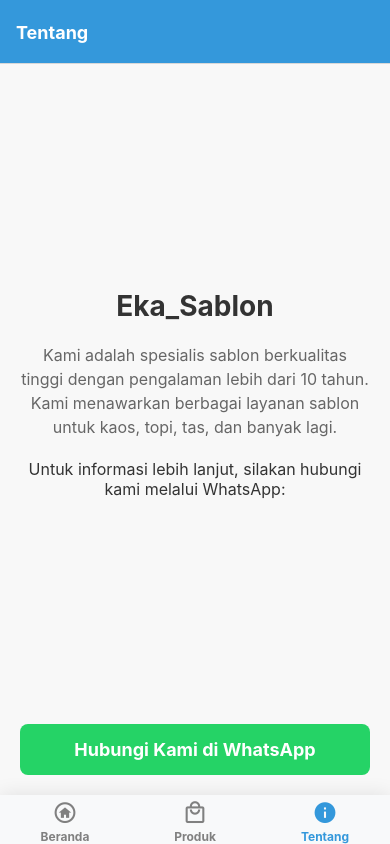
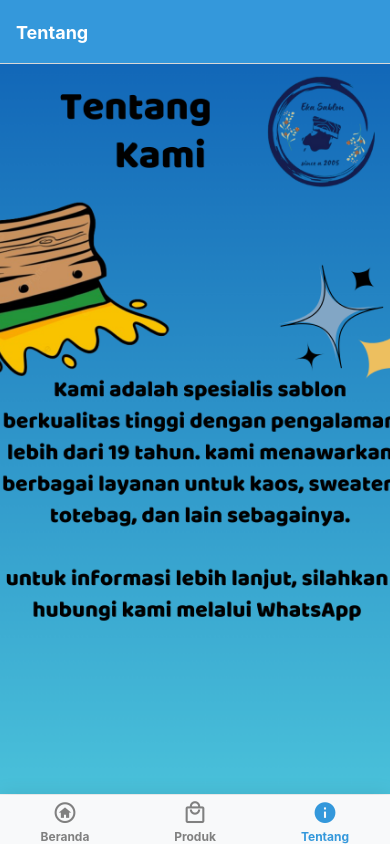
Before and after one commit to ekfebry/Eka-Sablon, a React Native app: screen /Tentang in a window 390 px wide. Built offline with nearby package versions, Linux system fonts and the light colour scheme.

Commit message:
menambahkan gambar di tentang.jsx

```diff
--- a/src/screens/Tentang.jsx
+++ b/src/screens/Tentang.jsx
@@ -1,9 +1,9 @@
 import React from 'react';
-import {StyleSheet, Text, View, TouchableOpacity, Linking} from 'react-native';
+import { Image, StyleSheet, Text, View, TouchableOpacity, Linking } from 'react-native';
+import Img1 from '../assets/image/Eka_Sablon.png';
 
 const About = () => {
   const handlePress = async () => {
-    // Ganti URL ini dengan URL WhatsApp atau website Anda
     const url = 'https://wa.me/6281939776637';
     const supported = await Linking.canOpenURL(url);
 
@@ -15,19 +15,10 @@ const About = () => {
   };
 
   return (
-    <View style={styles.container}>
-      <View style={styles.content}>
-        <Text style={styles.title}>Eka_Sablon</Text>
-        <Text style={styles.description}>
-          Kami adalah spesialis sablon berkualitas tinggi dengan pengalaman lebih dari 10 tahun.
-          Kami menawarkan berbagai layanan sablon untuk kaos, topi, tas, dan banyak lagi.
-        </Text>
-        <Text style={styles.instruction}>
-          Untuk informasi lebih lanjut, silakan hubungi kami melalui WhatsApp:
-        </Text>
-      </View>
+    <View>
+      <Image source={Img1} style={{ width: 400, height: 730 }} />
       <TouchableOpacity style={styles.button} onPress={handlePress}>
-        <Text style={styles.buttonText}>Hubungi Kami di WhatsApp</Text>
+        <Text style={styles.buttonText}>Hubungi Kami via WhatsApp</Text>
       </TouchableOpacity>
     </View>
   );
@@ -36,45 +27,23 @@ const About = () => {
 export default About;
 
 const styles = StyleSheet.create({
-  container: {
-    flex: 1,
-    justifyContent: 'space-between',
-    padding: 20,
-    backgroundColor: '#f8f8f8',
-  },
-  content: {
-    flex: 1,
-    justifyContent: 'center',
-  },
-  title: {
-    fontSize: 28,
-    fontWeight: 'bold',
-    textAlign: 'center',
-    color: '#333',
-    marginBottom: 20,
-  },
-  description: {
-    fontSize: 16,
-    textAlign: 'center',
-    color: '#666',
-    marginBottom: 20,
-    lineHeight: 24,
-  },
-  instruction: {
-    fontSize: 16,
-    textAlign: 'center',
-    color: '#333',
-    marginBottom: 20,
-  },
   button: {
     backgroundColor: '#25D366', // Warna WhatsApp
     paddingVertical: 15,
     borderRadius: 8,
+    marginVertical: 20,
+    marginHorizontal: 40,
+    shadowColor: '#000',
+    shadowOffset: { width: 0, height: 2 },
+    shadowOpacity: 0.1,
+    shadowRadius: 4,
+    elevation: 3,
   },
   buttonText: {
     color: 'white',
     textAlign: 'center',
     fontSize: 18,
     fontWeight: 'bold',
+    paddingVertical: 10,
   },
 });
```
Also changed, not shown: src/assets/image/Eka_Sablon.png (added).
